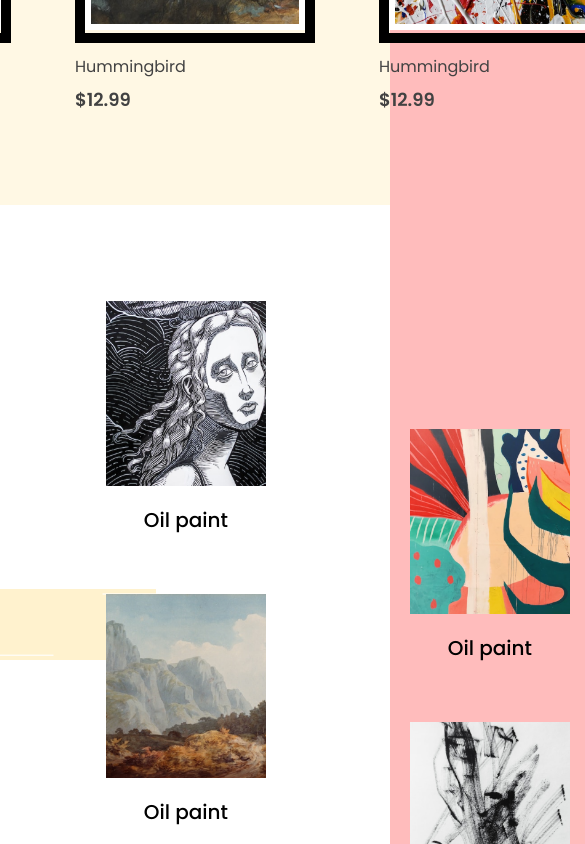
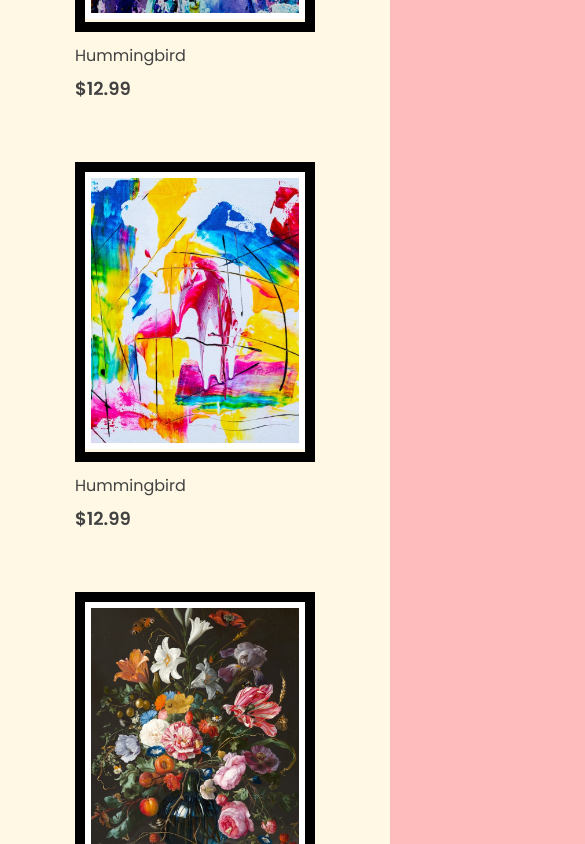
Before and after one commit to Kaitou345/demo, a Next.js app: page / in a window 390 px wide. Shown: the part 2402-3246 px from the top of the page, 585 px wide, since content can reach past the window. Built offline with nearby package versions, Linux system fonts and the light colour scheme.

Commit message:
animations and responsive

```diff
--- a/styles/Home/CTA.module.css
+++ b/styles/Home/CTA.module.css
@@ -20,7 +20,7 @@
 }
 
 .text {
-  font-size: 40px;
+  font-size: clamp(1.5rem, 6vw, 3rem);
   font-weight: 600;
   color: var(--clr-text-muted);
   line-height: 1.4;
@@ -72,3 +72,34 @@
   display: flex;
   flex-direction: column;
 }
+
+@media only screen and (max-width: 1100px) {
+  .content_container {
+    flex-direction: column;
+    gap: 5rem;
+  }
+  .bg {
+    display: none;
+  }
+
+  .img_container {
+    flex-direction: column;
+    gap: 1rem;
+  }
+
+  .img_row_1 {
+    top:0
+  }
+  .img_row_2 {
+    top: 0
+  }
+
+}
+
+@media only screen and (max-width: 600px) {
+  .container{
+    padding-top: 4rem;
+    padding-bottom: 4rem;
+
+  };
+}
--- a/styles/Home/Footer.module.css
+++ b/styles/Home/Footer.module.css
@@ -27,16 +27,20 @@
 .footer_link {
   font-weight: 500;
   font-size: 16px;
-  padding: 1vh 4vw;
-  padding-left: 0;
+  padding-bottom: 1vh;
 }
 
+.footer_link:hover {
+  transition: all 100ms ease-in;
+  transform: scale(1.05);
+}
 
 .footer_upper_left {
   display: flex;
   flex-wrap: wrap;
   justify-content: space-between;
   align-items: center;
+  gap:4vw
 }
 
 
@@ -54,6 +58,10 @@
   align-items: center;
   gap: 2rem;
   font-size: 30px;
+}
+
+.social_links a:hover {
+  transform: scale(1.1);
 }
 
 .lower {
@@ -77,6 +85,11 @@
   align-items: center;
 }
 
+.policy_links a:hover{
+  transition: all 100ms ease-in-out;
+  transform: scale(1.1);
+}
+
 @media only screen and (max-width: 1220px) {
   .upper {
     flex-direction: column;
--- a/styles/Home/Gallery.module.css
+++ b/styles/Home/Gallery.module.css
@@ -3,5 +3,16 @@
   grid-template-columns: 1fr 1fr 1fr;
 
   justify-content: space-around;
-  margin: 0rem 10rem;
 }
+
+@media only screen and (max-width: 1100px) {
+  .container {
+    grid-template-columns: 1fr 1fr;
+  }
+}
+
+@media only screen and (max-width: 700px) {
+  .container {
+    grid-template-columns: 1fr;
+  }
+}
--- a/styles/Home/Tags.module.css
+++ b/styles/Home/Tags.module.css
@@ -15,14 +15,14 @@
 }
 
 .tagsText {
-  font-size: 36px;
+  font-size: clamp(1.7rem, 2.2vw, 4rem);
   font-weight: 600;
 }
 
 .selection_container {
   display: flex;
   flex-direction: row;
-  gap:2.5rem;
+  gap:clamp(1rem,1vw, 2rem);
   color: #8E8E8E;
   font-weight: 400;
 
@@ -32,7 +32,7 @@
   text-transform: uppercase;
   border: none;
   background-color: unset;
-  font-size: clamp(1rem, 1.1vw, 2rem);
+  font-size: clamp(.8rem, 1.1vw, 2rem);
   position: relative;
   cursor: pointer;
 }
--- a/styles/Post.module.css
+++ b/styles/Post.module.css
@@ -2,6 +2,12 @@
   width: clamp(15rem, 17vw, 20rem);
   display: inline-block;
   cursor: pointer;
+  transition: all 300ms ease-in-out;
+}
+
+.container:hover {
+  transform: scale(1.1);
+  transition: all 300ms ease-in-out;
 }
 
 .art_container {
```
